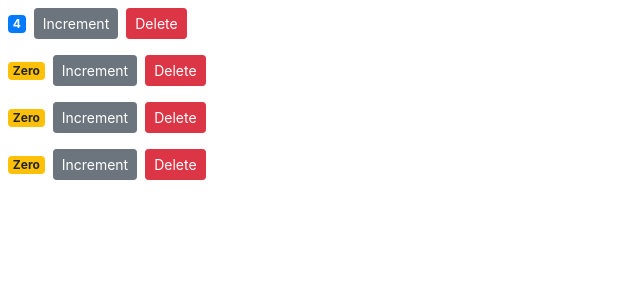
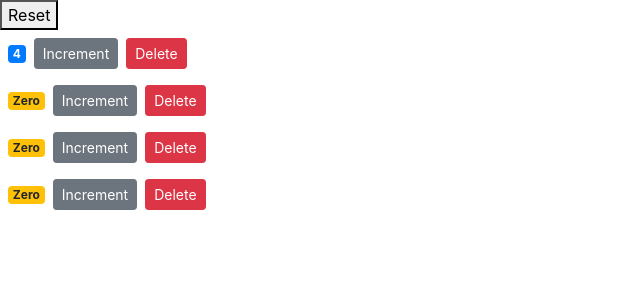
Before and after one commit to SamirJouni/shopping-cart, a React (Create React App) app: page / in a window 1280 px wide. Shown: the top 300 px of the page, without its empty margins (0-640 px from the left). Built offline with nearby package versions, Linux system fonts and the light colour scheme.

Commit message:
added handle reset

```diff
--- a/src/components/Counters.jsx
+++ b/src/components/Counters.jsx
@@ -13,7 +13,10 @@
 		return (classes += value === 0 ? "warning" : "primary");
 	};
 
-	return props.counters.map(counter => {
+	return (
+		<React.Fragment>
+			<button onClick={props.onReset}>Reset</button>
+			{props.counters.map(counter => {
 				return (
 					<Counter
 						key={counter.id}
@@ -24,7 +27,9 @@
 						onDelete={props.onDelete}
 					/>
 			);
-	});
+		})}
+		</React.Fragment>
+	);
 };
 
 export default Counters;
--- a/src/containers/App.jsx
+++ b/src/containers/App.jsx
@@ -28,6 +28,14 @@
 		this.setState({counters});
 	};
 
+	handleReset = () => {
+		const counters = this.state.counters.map ((counter) => {
+			counter.value = 0;
+			return counter;
+		});
+		this.setState({counters});
+	};
+
 	render() {
 		return (
 			<React.Fragment>
@@ -35,6 +43,7 @@
 					counters={this.state.counters}
 					onIncrement={this.handleIncrement}
 					onDelete={this.handleDelete}
+					onReset={this.handleReset}
 				/>
 			</React.Fragment>
 		);
```
Lines whose indentation alone changed are shown as unchanged.
